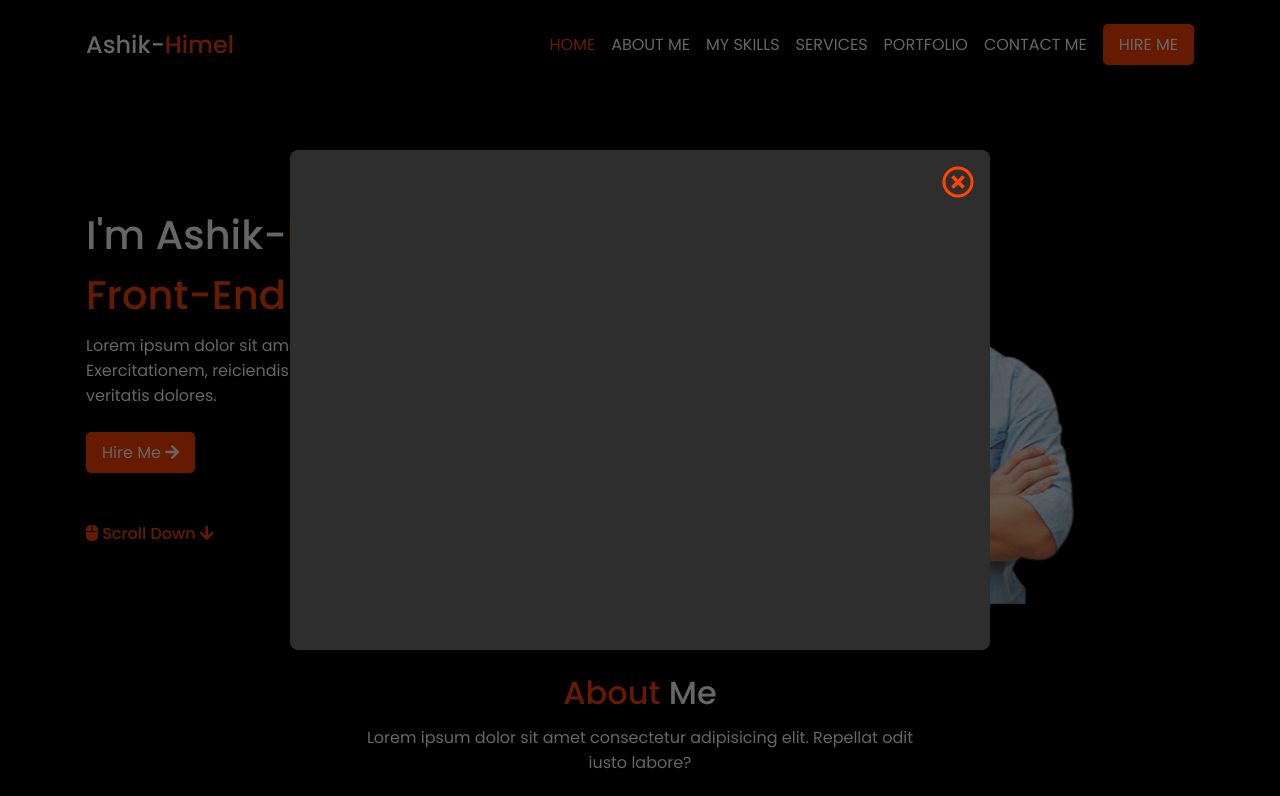
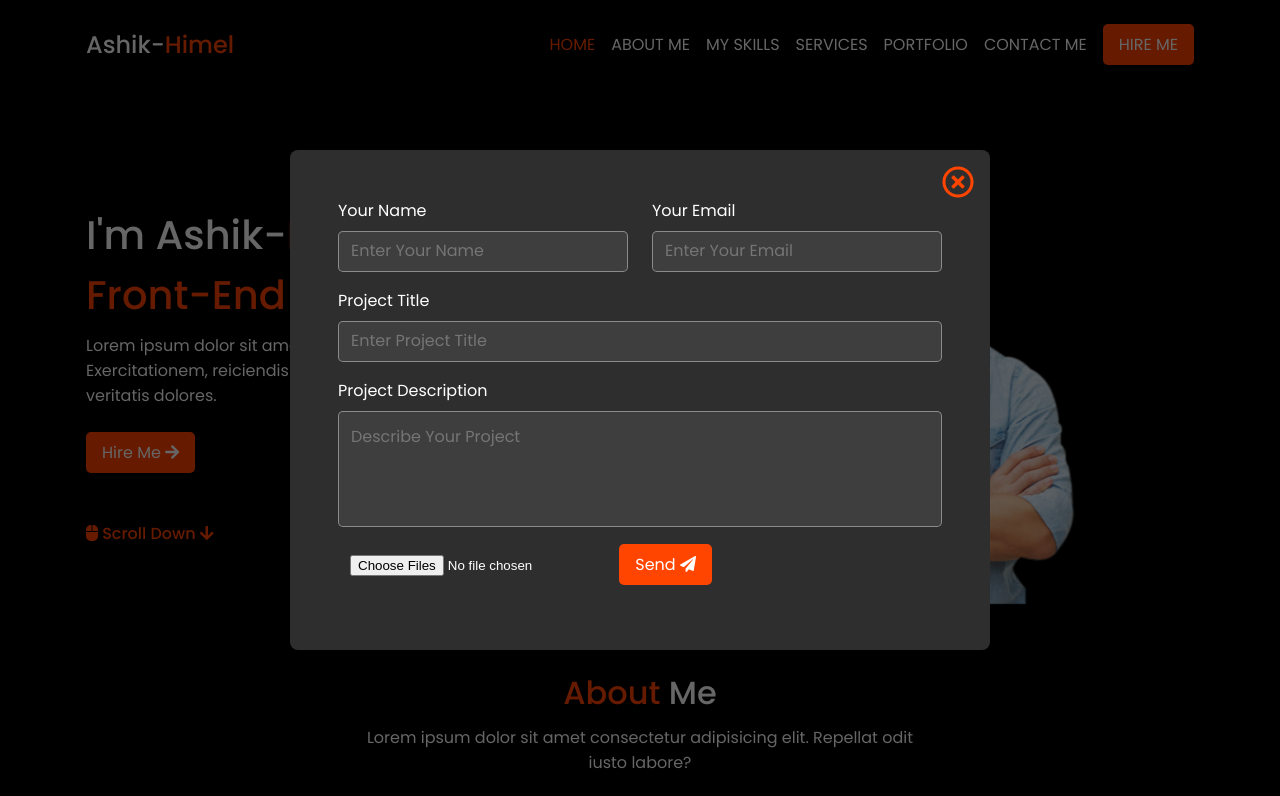
Before and after one commit to Ashik-Himel/Ashik-Himel.github.io, a plain HTML site: page index.html in a window 1280 px wide. Both pictures are taken after a click on the link "HIRE ME". Shown: the top 796 px of the page. Drawn offline with nearby package versions, Linux system fonts and the light colour scheme.

Commit message:
popup design done

```diff
--- a/index.html
+++ b/index.html
@@ -20,6 +20,23 @@
 <main class="popup">
     <div class="popup-box">
         <i class="far fa-times-circle"></i>
+        <div class="row">
+            <div>
+                <label for="name">Your Name</label>
+                <input type="text" name="name" id="name" placeholder="Enter Your Name">
+            </div>
+            <div>
+                <label for="email">Your Email</label>
+                <input type="email" name="email" id="email" placeholder="Enter Your Email">
+            </div>
+        </div>
+        <label for="project">Project Title</label>
+        <input type="text" name="project" id="project" placeholder="Enter Project Title">
+        <label for="description">Project Description</label>
+        <textarea name="description" id="description" placeholder="Describe Your Project" rows="6"></textarea>
+        <label for="attachment"></label>
+        <input type="file" name="attachment" id="attachment" multiple>
+        <a href="#send" class="btn">Send <i class="fas fa-paper-plane"></i></a>
     </div>
 </main>
 <!-- Navigation Section -->
@@ -83,7 +100,7 @@
                        <p>Happy<br>clients</p>
                    </div>
                 </div>
-                <a href="#" class="btn">Download CV <i class="fa fa-download"></i></a>
+                <a href="files/Ashik_Himel.pdf" class="btn" download="">Download CV <i class="fa fa-download"></i></a>
             </div>
         </div>
     </div>
@@ -253,7 +270,7 @@
             <div>
                 <h2>Have a Project? Contact Me.</h2>
                 <p>Lorem, ipsum dolor sit amet consectetur adipisicing elit. Cumque corrupti assumenda ipsum culpa. Sint, dicta? Id facere laboriosam ipsum quae.</p>
-                <a href="#" class="btn">Send Email <i class="fas fa-paper-plane"></i></a>
+                <a href="mailto:ashikujjamanhimel@gmail.com" class="btn">Send Email <i class="fas fa-paper-plane"></i></a>
             </div>
             <div>
                 <img src="images/mobile.png" alt="Mobile Image">
--- a/style.css
+++ b/style.css
@@ -46,8 +46,31 @@ img {
 ul {
     list-style: none;
 }
+label, input, textarea {
+    display: block;
+    width: 100%;
+}
+label {
+    margin-bottom: 0.5rem;
+}
+input, textarea {
+    background-color: var(--gray-color);
+    border: 1px solid hsla(0, 0%, 100%, 0.4);
+    padding: 12px;
+    border-radius: 5px;
+    margin-bottom: 1rem;
+}
 textarea {
     resize: none;
+}
+input:focus , textarea:focus {
+    outline: none;
+    background-color: var(--light-color) !important;
+}
+::placeholder {
+    font-family: 'Poppins', sans-serif;
+    font-weight: 400;
+    font-size: 1rem;
 }
 /* Utility Classes */
 .container {
@@ -116,8 +139,9 @@ textarea {
     display: none;
 }
 .popup-box {
-    width: 100%;
-    height: 100%;
+    width: 90%;
+    height: 90%;
+    padding: 3rem;
     border-radius: var(--rounded-corner);
     background-color: var(--gray-color);
     position: relative;
@@ -135,6 +159,21 @@ textarea {
     font-size: 2rem;
     color: var(--primary-color);
     cursor: pointer;
+}
+.popup-box > .row {
+    gap: 0;
+}
+.popup-box > .row > * {
+    width: 100%;
+}
+.popup-box input, .popup-box textarea {
+    background-color: #3e3e3e;
+}
+.popup-box [type="file"] {
+    display: inline-block;
+    width: initial;
+    background-color: transparent;
+    border: none;
 }
 /* Navigation Area */
 .nav-section {
@@ -371,29 +410,6 @@ textarea {
 .contact-section .row .row {
     gap: 0;
 }
-.contact-section label, input, textarea {
-    display: block;
-    width: 100%;
-}
-.contact-section label {
-    margin-bottom: 0.5rem;
-}
-.contact-section input, textarea {
-    background-color: var(--gray-color);
-    border: 1px solid hsla(0, 0%, 100%, 0.4);
-    padding: 12px;
-    border-radius: 5px;
-    margin-bottom: 1rem;
-}
-input:focus, textarea:focus {
-    outline: none;
-    background-color: var(--light-color);
-}
-::placeholder {
-    font-family: 'Poppins', sans-serif;
-    font-weight: 400;
-    font-size: 1rem;
-}
 .contact-section .card p {
     margin-bottom: 0.8rem;
 }
@@ -446,8 +462,11 @@ input:focus, textarea:focus {
     }
     /* Hire Me Popup */
     .popup-box {
-        width: 500px;
-        height: 400px;
+        width: 600px;
+        height: 500px;
+    }
+    .popup-box > .row {
+        gap: 1.5rem;
     }
     /* Hero Section */
     .hero-section {
```
Also changed, not shown: 1 other file.
